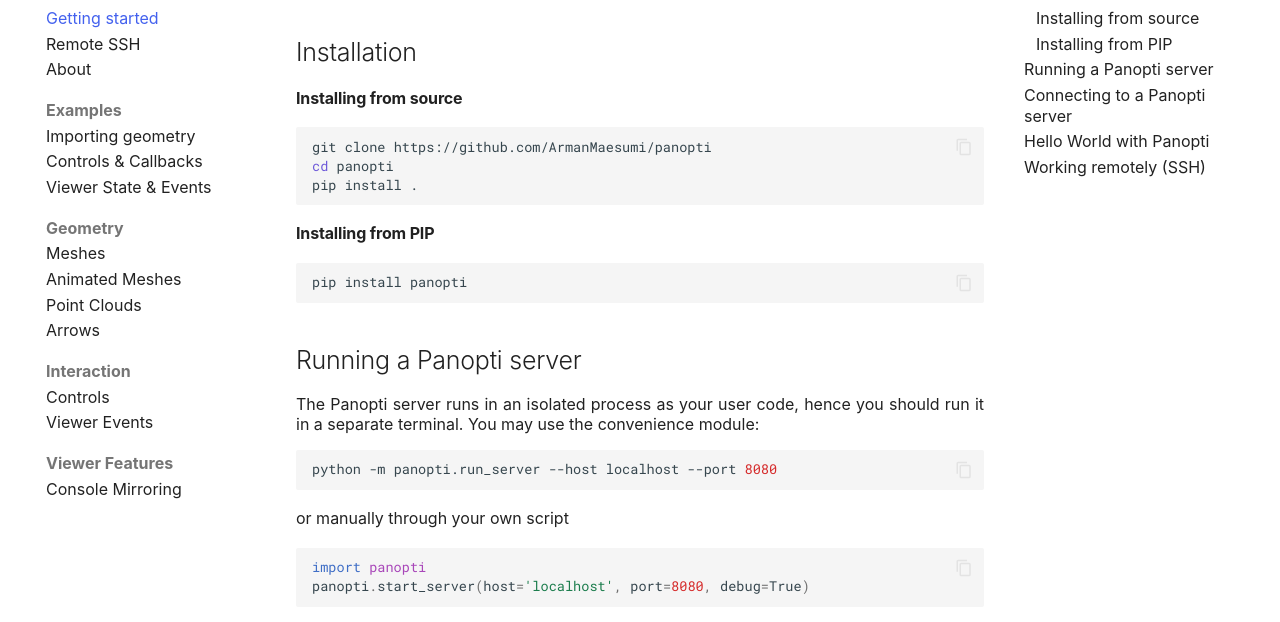
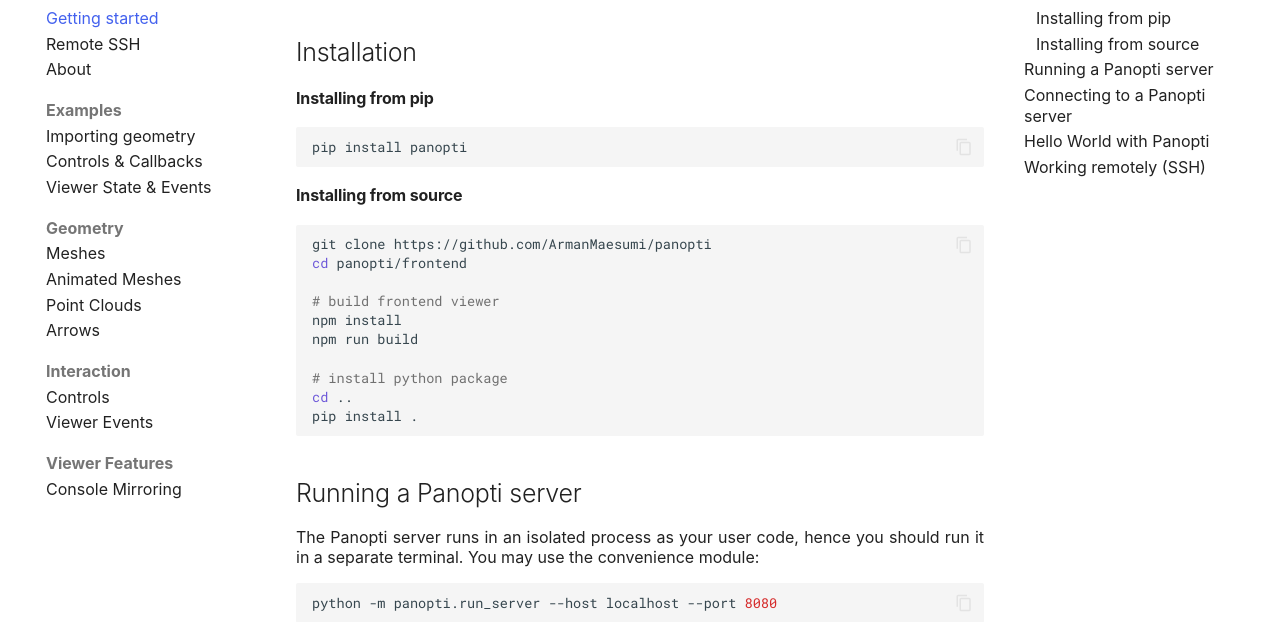
Before and after one commit to ArmanMaesumi/armanmaesumi.github.io, a plain HTML site: page panopti/getting_started/index.html in a window 1280 px wide. Shown: the part 145-767 px from the top of the page. Drawn offline with Linux system fonts and the light colour scheme; no server answers; a web font is replaced by a local one.

Commit message:
fix panopti docs

```diff
--- a/panopti/getting_started/index.html
+++ b/panopti/getting_started/index.html
@@ -377,18 +377,18 @@
       <ul class="md-nav__list">
 
           <li class="md-nav__item">
-  <a href="#installing-from-source" class="md-nav__link">
+  <a href="#installing-from-pip" class="md-nav__link">
     <span class="md-ellipsis">
-      Installing from source
+      Installing from pip
     </span>
   </a>
 
 </li>
 
           <li class="md-nav__item">
-  <a href="#installing-from-pip" class="md-nav__link">
+  <a href="#installing-from-source" class="md-nav__link">
     <span class="md-ellipsis">
-      Installing from PIP
+      Installing from source
     </span>
   </a>
 
@@ -980,18 +980,18 @@
       <ul class="md-nav__list">
 
           <li class="md-nav__item">
-  <a href="#installing-from-source" class="md-nav__link">
+  <a href="#installing-from-pip" class="md-nav__link">
     <span class="md-ellipsis">
-      Installing from source
+      Installing from pip
     </span>
   </a>
 
 </li>
 
           <li class="md-nav__item">
-  <a href="#installing-from-pip" class="md-nav__link">
+  <a href="#installing-from-source" class="md-nav__link">
     <span class="md-ellipsis">
-      Installing from PIP
+      Installing from source
     </span>
   </a>
 
@@ -1060,13 +1060,20 @@
   <h1>Getting started</h1>
 
 <h2 id="installation">Installation</h2>
+<h4 id="installing-from-pip">Installing from pip</h4>
+<div class="language-bash highlight"><pre><span></span><code><span id="__span-0-1"><a id="__codelineno-0-1" name="__codelineno-0-1" href="#__codelineno-0-1"></a>pip<span class="w"> </span>install<span class="w"> </span>panopti
+</span></code></pre></div>
 <h4 id="installing-from-source">Installing from source</h4>
-<div class="language-bash highlight"><pre><span></span><code><span id="__span-0-1"><a id="__codelineno-0-1" name="__codelineno-0-1" href="#__codelineno-0-1"></a>git<span class="w"> </span>clone<span class="w"> </span>https://github.com/ArmanMaesumi/panopti
-</span><span id="__span-0-2"><a id="__codelineno-0-2" name="__codelineno-0-2" href="#__codelineno-0-2"></a><span class="nb">cd</span><span class="w"> </span>panopti
-</span><span id="__span-0-3"><a id="__codelineno-0-3" name="__codelineno-0-3" href="#__codelineno-0-3"></a>pip<span class="w"> </span>install<span class="w"> </span>.
-</span></code></pre></div>
-<h4 id="installing-from-pip">Installing from PIP</h4>
-<div class="language-bash highlight"><pre><span></span><code><span id="__span-1-1"><a id="__codelineno-1-1" name="__codelineno-1-1" href="#__codelineno-1-1"></a>pip<span class="w"> </span>install<span class="w"> </span>panopti
+<div class="language-bash highlight"><pre><span></span><code><span id="__span-1-1"><a id="__codelineno-1-1" name="__codelineno-1-1" href="#__codelineno-1-1"></a>git<span class="w"> </span>clone<span class="w"> </span>https://github.com/ArmanMaesumi/panopti
+</span><span id="__span-1-2"><a id="__codelineno-1-2" name="__codelineno-1-2" href="#__codelineno-1-2"></a><span class="nb">cd</span><span class="w"> </span>panopti/frontend<span class="w"> </span>
+</span><span id="__span-1-3"><a id="__codelineno-1-3" name="__codelineno-1-3" href="#__codelineno-1-3"></a>
+</span><span id="__span-1-4"><a id="__codelineno-1-4" name="__codelineno-1-4" href="#__codelineno-1-4"></a><span class="c1"># build frontend viewer</span>
+</span><span id="__span-1-5"><a id="__codelineno-1-5" name="__codelineno-1-5" href="#__codelineno-1-5"></a>npm<span class="w"> </span>install
+</span><span id="__span-1-6"><a id="__codelineno-1-6" name="__codelineno-1-6" href="#__codelineno-1-6"></a>npm<span class="w"> </span>run<span class="w"> </span>build
+</span><span id="__span-1-7"><a id="__codelineno-1-7" name="__codelineno-1-7" href="#__codelineno-1-7"></a>
+</span><span id="__span-1-8"><a id="__codelineno-1-8" name="__codelineno-1-8" href="#__codelineno-1-8"></a><span class="c1"># install python package</span>
+</span><span id="__span-1-9"><a id="__codelineno-1-9" name="__codelineno-1-9" href="#__codelineno-1-9"></a><span class="nb">cd</span><span class="w"> </span>..
+</span><span id="__span-1-10"><a id="__codelineno-1-10" name="__codelineno-1-10" href="#__codelineno-1-10"></a>pip<span class="w"> </span>install<span class="w"> </span>.
 </span></code></pre></div>
 <h2 id="running-a-panopti-server">Running a Panopti server</h2>
 <p>The Panopti server runs in an isolated process as your user code, hence you should run it in a separate terminal. You may use the convenience module:
```
Also changed, not shown: panopti/search/search_index.json (+1 -1 lines).
